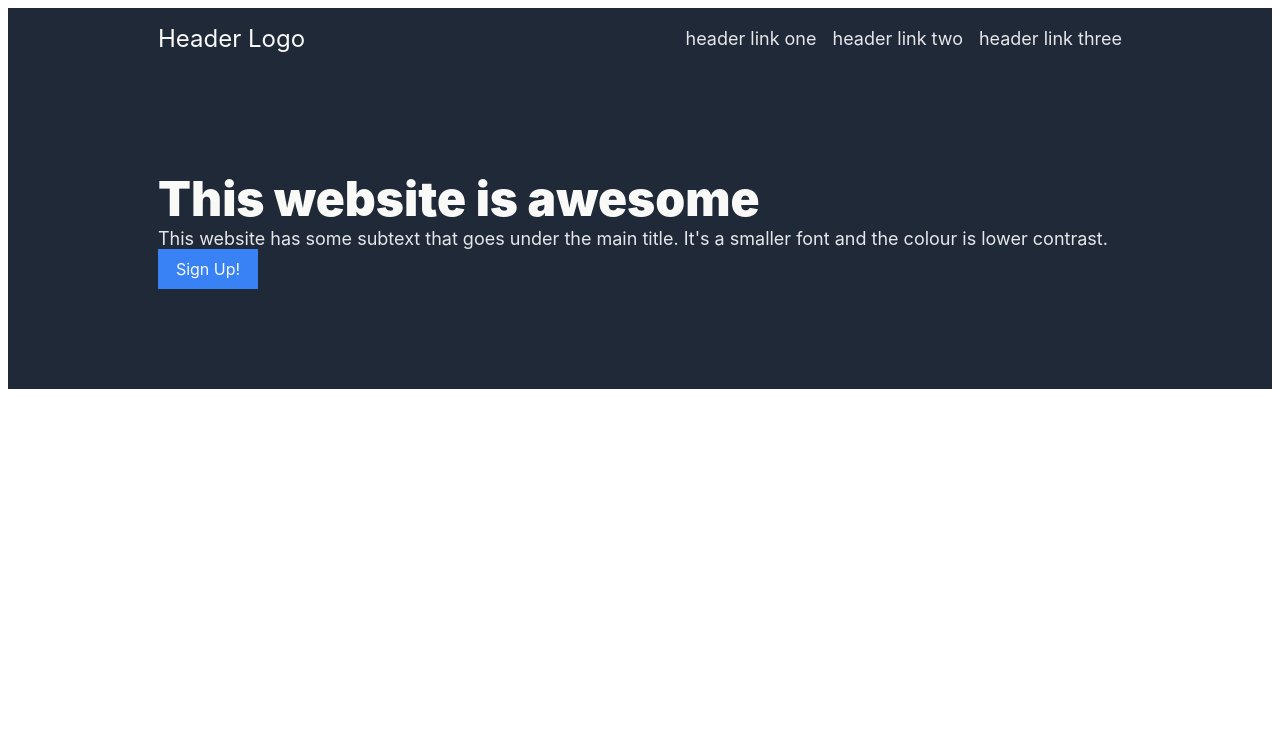
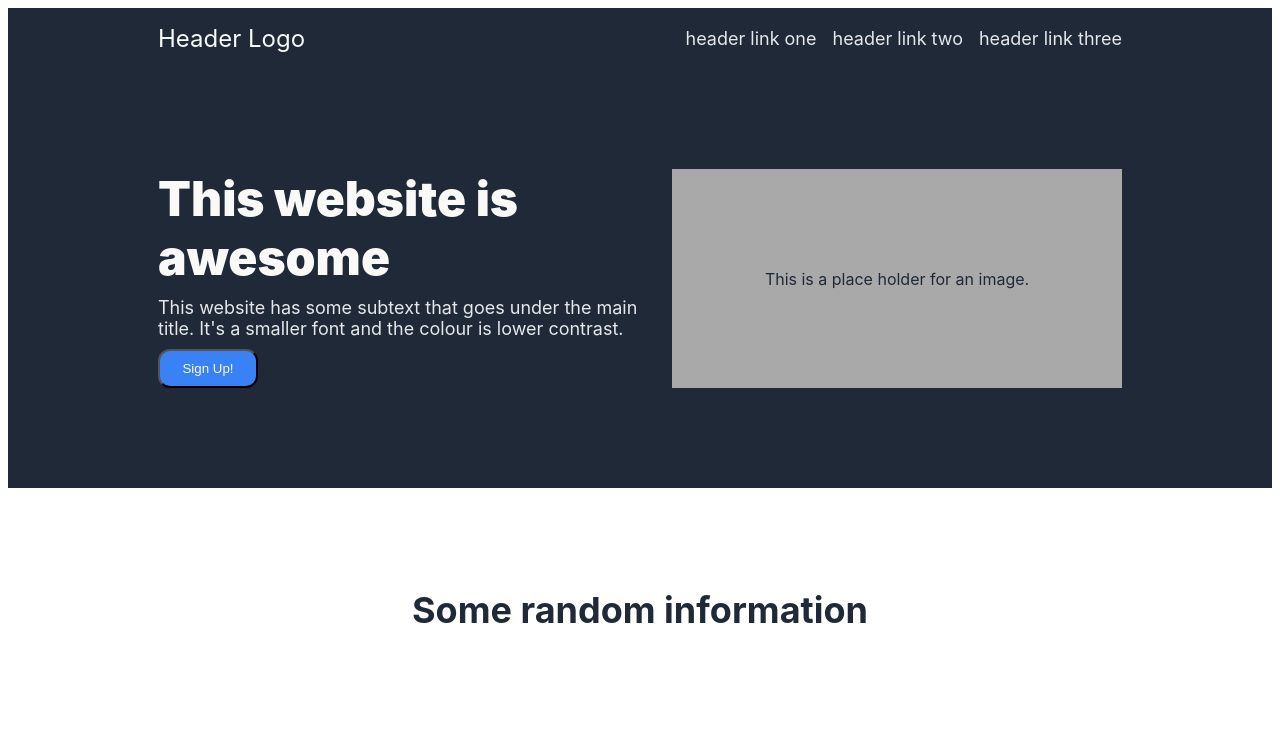
Before and after one commit to StephTorres22/Landing-Page, a plain HTML site: page index.html in a window 1280 px wide. Drawn offline with Linux system fonts and the light colour scheme.

Commit message:
finished top container aligment, started information section

```diff
--- a/index.html
+++ b/index.html
@@ -20,9 +20,15 @@
             <div class="left">
                 <div class="hero-main">This website is awesome</div>
                 <div class="hero-secondary">This website has some subtext that goes under the main title. It's a smaller font and the colour is lower contrast.</div>
-                <div class="top-button">Sign Up!</div>
+                <button type="button">Sign Up!</button>
             </div>
-            <div class="image-holder"></div>
+            <div class="image-holder">This is a place holder for an image.</div>
+        </div>
+    </div>
+    <div class="information">
+        <div class="information-header">Some random information</div>
+        <div class="information-container">
+            <div class="illustration"></div>
         </div>
     </div>
 
--- a/style.css
+++ b/style.css
@@ -31,12 +31,14 @@ color: #f9faf8;
     display: flex;
     flex: 1 0 auto;
     padding: 100px 0;
+    gap: 10px;
 
 }
 
 .left{
     display: flex;
     flex-direction: column;
+    gap: 10px;
 }
 
 .hero-main{
@@ -50,12 +52,41 @@ color: #f9faf8;
     font-size: 18px;
 }
 
-.top-button{
+button{
     background-color: #3882f6;
     color: #f9faf8;
     padding: 10px;
-    width: 80px;
+    width: 100px;
     display: flex;
     justify-content: center;
     align-items: center;
+    border-radius: 12px;
 }
+
+.image-holder{
+    background-color: darkgray;
+    color: #1f2937;
+    width: 450px;
+    height: auto;
+    flex: 1 0 auto;
+    display: flex;
+    justify-content: center;
+    align-items: center;
+
+}
+
+.information{
+    background-color: white;
+    padding: 100px 0;
+
+}
+
+.information-header{
+    font-size: 36px;
+    font-weight: bolder;
+    color: #1f2937;
+    display: flex;
+    justify-content: center;
+    justify-items: center;
+    align-items: center;
+}
```
